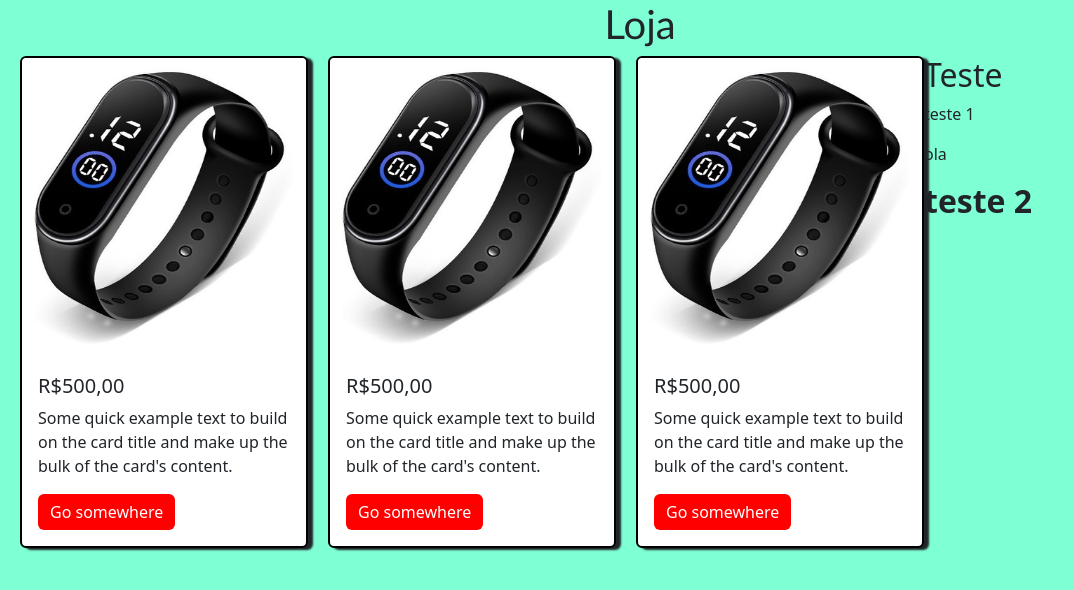
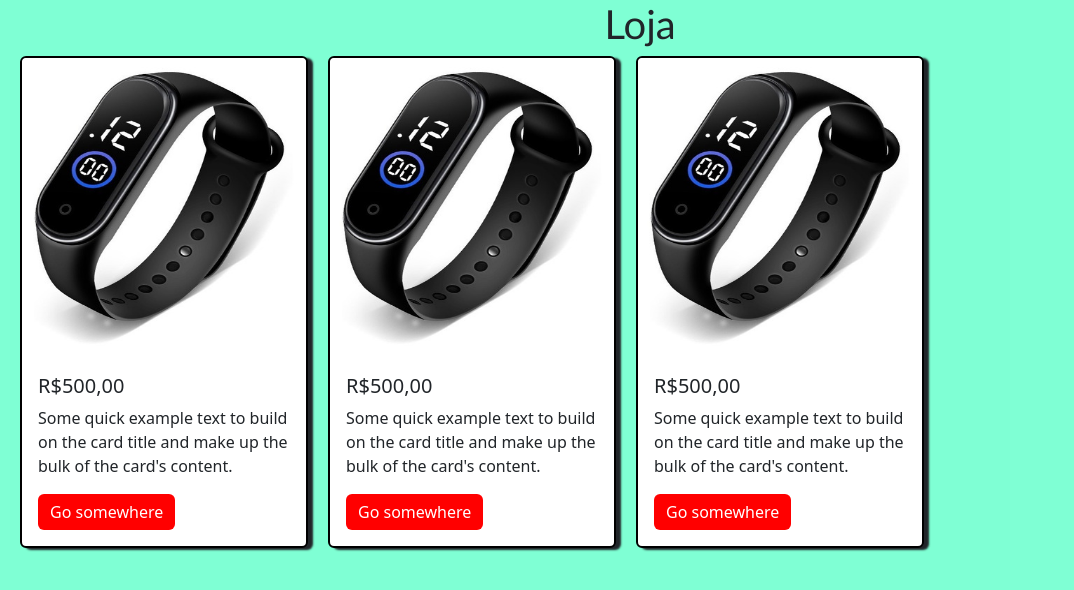
Before and after one commit to mateus040/Projeto_Teste, a plain HTML site: page index.html in a window 1280 px wide. Shown: the whole page, without its empty margins (0-1074 px from the left). Drawn offline with nearby package versions, Linux system fonts and the light colour scheme.

Commit message:
commit 10

```diff
--- a/index.html
+++ b/index.html
@@ -46,20 +46,6 @@
       <script src="https://cdn.jsdelivr.net/npm/@popperjs/core@2.11.6/dist/umd/popper.min.js" integrity="sha384-oBqDVmMz9ATKxIep9tiCxS/Z9fNfEXiDAYTujMAeBAsjFuCZSmKbSSUnQlmh/jp3" crossorigin="anonymous"></script>
       <script src="https://cdn.jsdelivr.net/npm/bootstrap@5.2.3/dist/js/bootstrap.min.js" integrity="sha384-cuYeSxntonz0PPNlHhBs68uyIAVpIIOZZ5JqeqvYYIcEL727kskC66kF92t6Xl2V" crossorigin="anonymous"></script>
 
-    <h2>Teste</h2>
-
-    <p>
-        teste 1
-    </p>
-
-    <div>
-        <p>ola </p>
-    </div>
-
-    <div>
-        <h2>
-            <b> teste 2 </b>
-        </h2>
-    </div>
+ </div>
 </body>
 </html>
```
